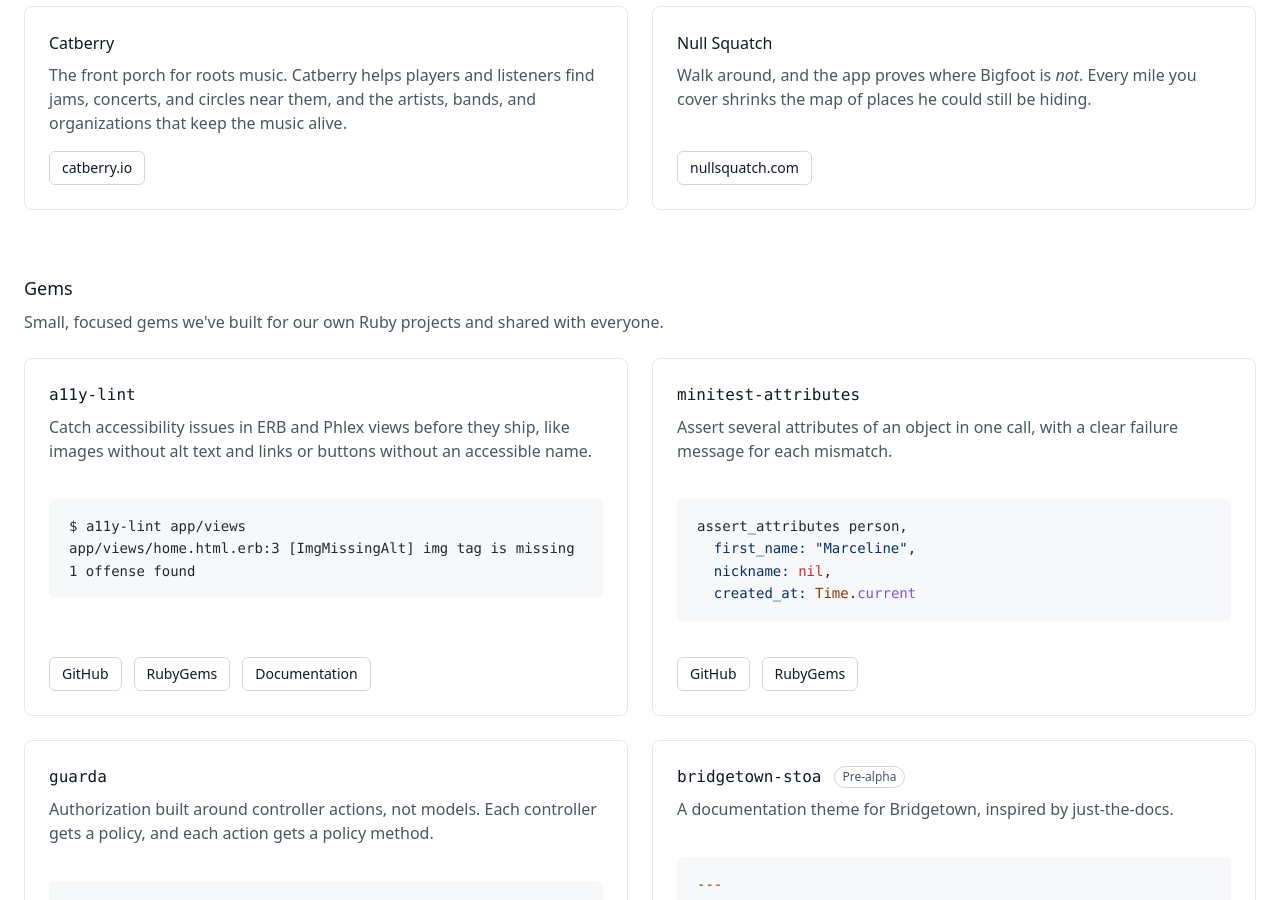
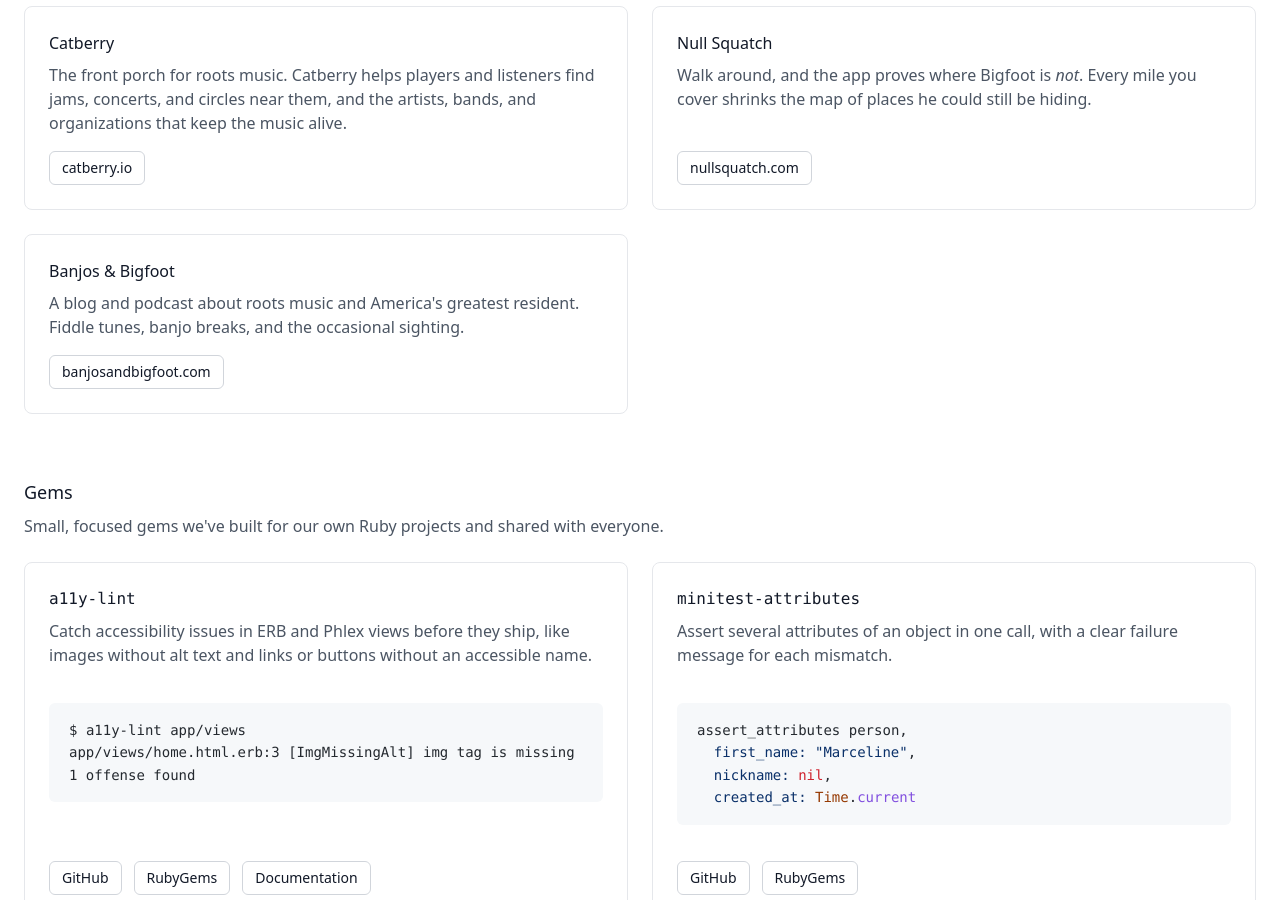
Before and after one commit to Guided-Rails/guided-rails.github.io, a Jekyll site: the page built from index.markdown, in a window 1280 px wide and 900 px high, scrolled down 966 px. Built offline with Jekyll 4.4.1, drawn with Linux system fonts in a browser that asks for light colours; nearby versions of some CDN libraries; comment, search, counter and statistics services are not loaded.

Commit message:
Add Banjos & Bigfoot to Projects

```diff
--- a/_layouts/landing.html
+++ b/_layouts/landing.html
@@ -59,6 +59,15 @@
       </p>
       <div class="mt-auto flex flex-wrap gap-3 pt-4 text-sm">
         <a href="https://nullsquatch.com" class="rounded-md border border-gray-300 px-3 py-1.5 hover:border-gray-900 hover:text-gray-900">nullsquatch.com</a>
+      </div>
+    </div>
+    <div class="flex min-w-0 flex-col rounded-lg border border-gray-200 p-6">
+      <h3 class="text-base font-medium">Banjos &amp; Bigfoot</h3>
+      <p class="mt-2 text-gray-600">
+        A blog and podcast about roots music and America's greatest resident. Fiddle tunes, banjo breaks, and the occasional sighting.
+      </p>
+      <div class="mt-auto flex flex-wrap gap-3 pt-4 text-sm">
+        <a href="https://banjosandbigfoot.com" class="rounded-md border border-gray-300 px-3 py-1.5 hover:border-gray-900 hover:text-gray-900">banjosandbigfoot.com</a>
       </div>
     </div>
   </div>
```
